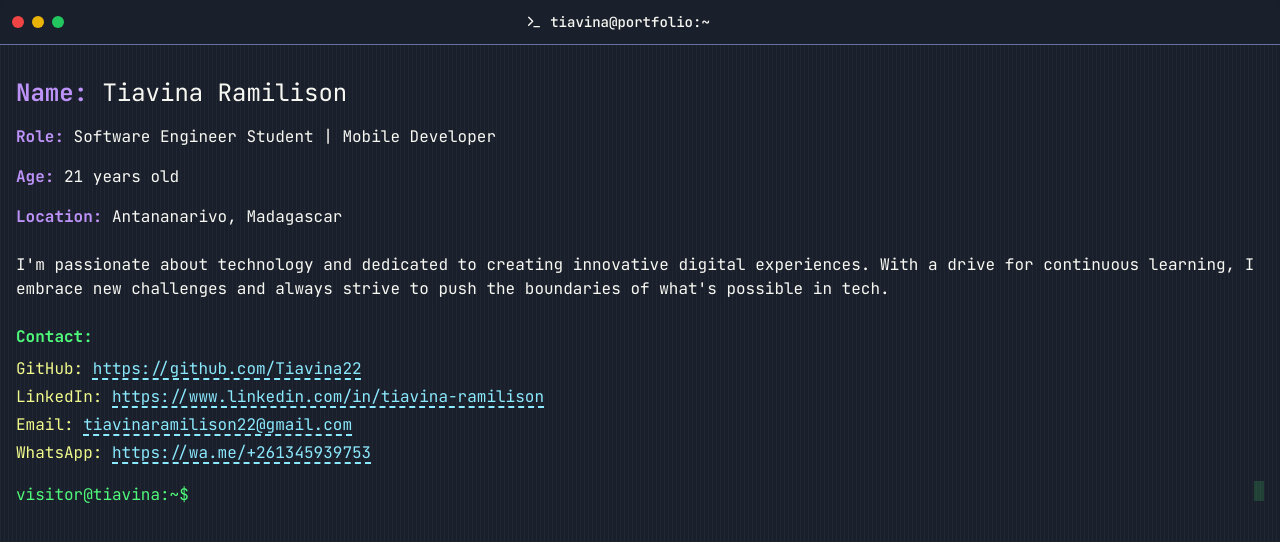
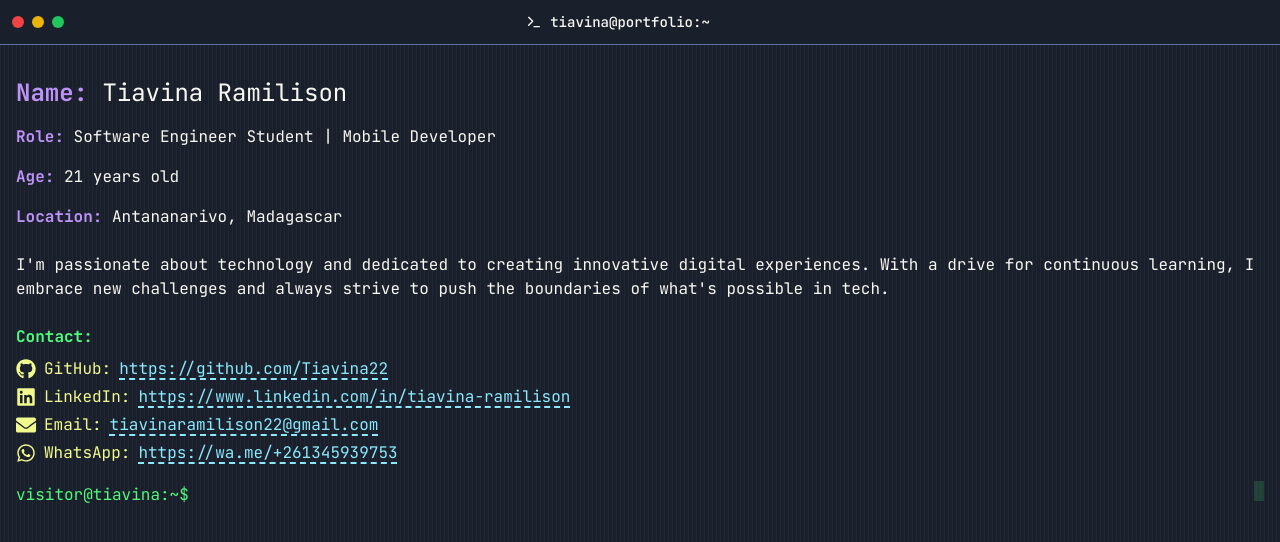
Before and after one commit to Tiavina22/tiavina-linux, a React (Vite) app: page / in a window 1280 px wide. Shown: the top 542 px of the page. Built offline with nearby package versions, Linux system fonts and the light colour scheme.

Commit message:
[FEAT] : add icones contacts in the ProfileSection.

```diff
--- a/src/data/sections/ProfileSection.tsx
+++ b/src/data/sections/ProfileSection.tsx
@@ -1,5 +1,5 @@
-
 import React from 'react';
+import { FaGithub, FaLinkedin, FaEnvelope, FaWhatsapp } from 'react-icons/fa';
 import { TerminalSection } from '../types';
 
 export const ProfileSection: TerminalSection = {
@@ -33,25 +33,29 @@ export const ProfileSection: TerminalSection = {
       <div className="mb-4">
         <div className="text-terminal-green font-bold mb-2">Contact:</div>
         <ul className="space-y-1">
-          <li>
+          <li className="flex items-center gap-2">
+            <FaGithub size={20} className="text-terminal-yellow" />
             <span className="text-terminal-yellow">GitHub: </span>
             <a href="https://github.com/Tiavina22" target="_blank" rel="noopener noreferrer" className="terminal-link">
               https://github.com/Tiavina22
             </a>
           </li>
-          <li>
+          <li className="flex items-center gap-2">
+            <FaLinkedin size={20} className="text-terminal-yellow" />
             <span className="text-terminal-yellow">LinkedIn: </span>
             <a href="https://www.linkedin.com/in/tiavina-ramilison" target="_blank" rel="noopener noreferrer" className="terminal-link">
               https://www.linkedin.com/in/tiavina-ramilison
             </a>
           </li>
-          <li>
+          <li className="flex items-center gap-2">
+            <FaEnvelope size={20} className="text-terminal-yellow" />
             <span className="text-terminal-yellow">Email: </span>
             <a href="mailto:tiavinaramilison22@gmail.com" className="terminal-link">
               tiavinaramilison22@gmail.com
             </a>
           </li>
-          <li>
+          <li className="flex items-center gap-2">
+            <FaWhatsapp size={20} className="text-terminal-yellow" />
             <span className="text-terminal-yellow">WhatsApp: </span>
             <a href="https://wa.me/+261345939753" target="_blank" rel="noopener noreferrer" className="terminal-link">
               https://wa.me/+261345939753
```
